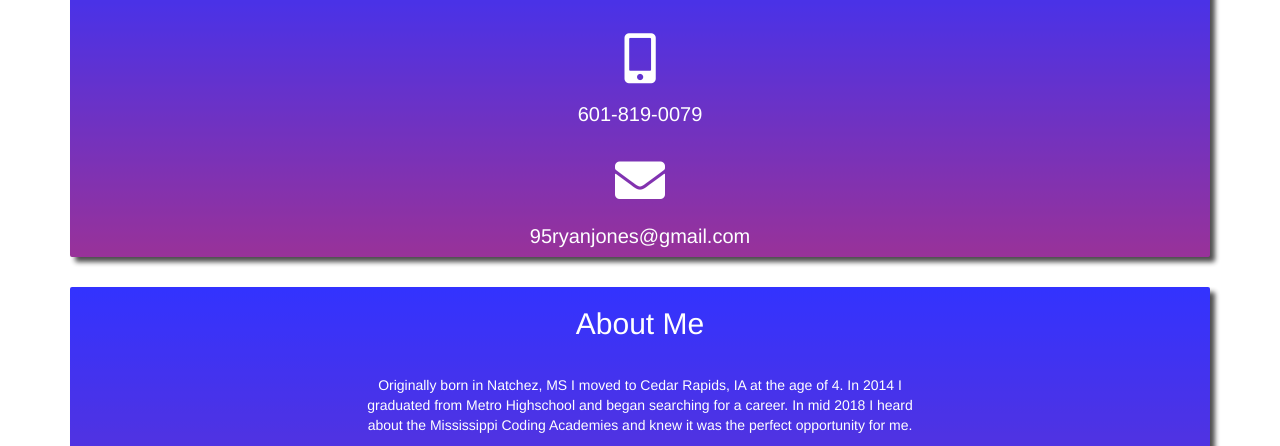
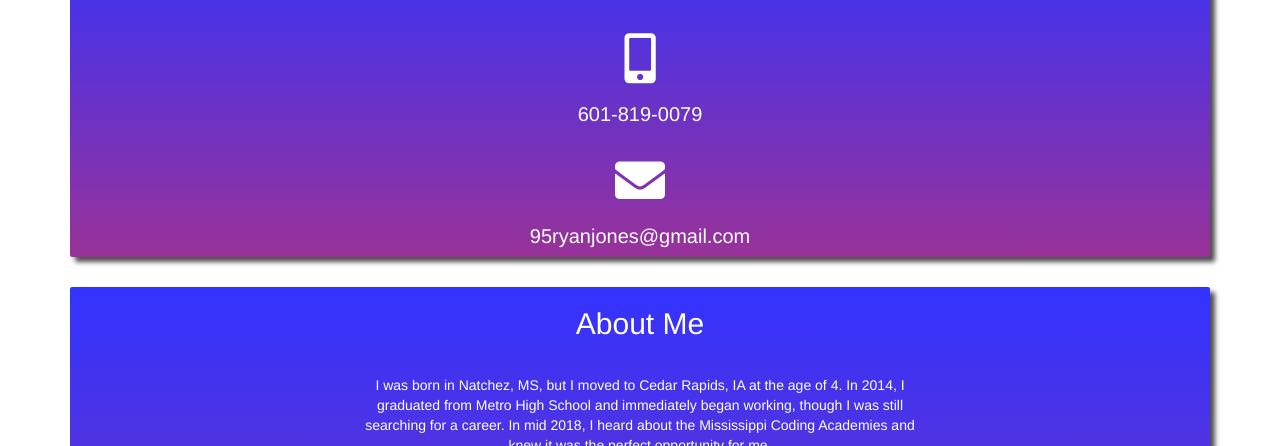
Before and after one commit to rjones3/NewGithubPage, a plain HTML site: page static/index.html in a window 1280 px wide. Shown: the part 506-952 px from the top of the page. Drawn offline with nearby package versions, Linux system fonts and the light colour scheme.

Commit message:
made some grammar corrections to your page.

```diff
--- a/static/index.html
+++ b/static/index.html
@@ -82,7 +82,7 @@
                     <div class="row">
                         <div class="col-sm-12">
                             <h2 class="pg-headers">About Me</h2>
-                            <p class="pg-para">Originally born in Natchez, MS I moved to Cedar Rapids, IA at the age of 4. In 2014 I graduated from Metro Highschool and began searching for a career. In mid 2018 I heard about the Mississippi Coding Academies and knew it was the perfect opportunity for me.</p>
+                            <p class="pg-para">I was born in Natchez, MS, but I moved to Cedar Rapids, IA at the age of 4. In 2014, I graduated from Metro High School and immediately began working, though I was still searching for a career. In mid 2018, I heard about the Mississippi Coding Academies and knew it was the perfect opportunity for me.</p>
                             <video class="knowme-vid"
                                 src="../videos/knowme.mp4"
                                 controls>
@@ -166,3 +166,18 @@
         <script type="text/javascript" src="../slick/slidetehprojects.js"></script>
     </body>
 </html>
+
+<!--***Please delete after reading***
+    Good work, Ryan.
+
+    I'd like to see more in the about me to tell us your story. I had some of these quesitons:
+
+    What interested you about coding?
+
+    Why did you decide to move all the way from Iowa?
+
+    What are you planning to do after graduating from the acadmey?
+
+    Where do you see yourself in a few years?
+
+Eliot Sanford Code Review 5/5/2019-->
```
